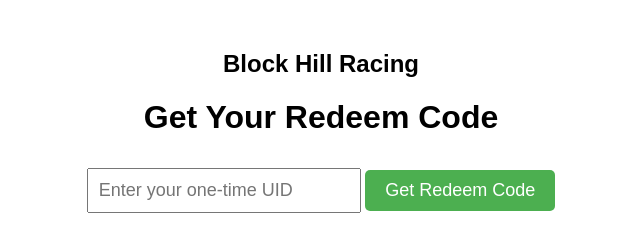
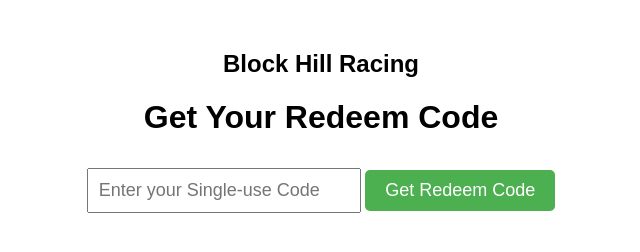
Before and after one commit to Fire-Pixel-Studio/Redeem-Code-Site-BCR, a plain HTML site: page index.html in a window 1280 px wide. Shown: the full height of the page, 319-959 px from the left. Drawn offline with Linux system fonts and the light colour scheme.

Commit message:
index.html

```diff
--- a/index.html
+++ b/index.html
@@ -41,7 +41,7 @@
 
     <h2>Block Hill Racing</h2>
     <h1>Get Your Redeem Code</h1>
-    <input type="text" id="uidInput" placeholder="Enter your one-time UID" />
+    <input type="text" id="uidInput" placeholder="Enter your Single-use Code" />
     <button id="getCodeButton">Get Redeem Code</button>
 
     <div id="redeemCode"></div>
```
